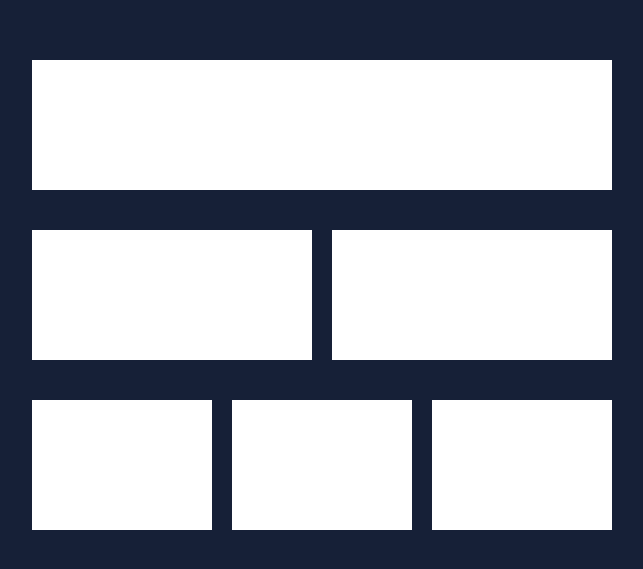
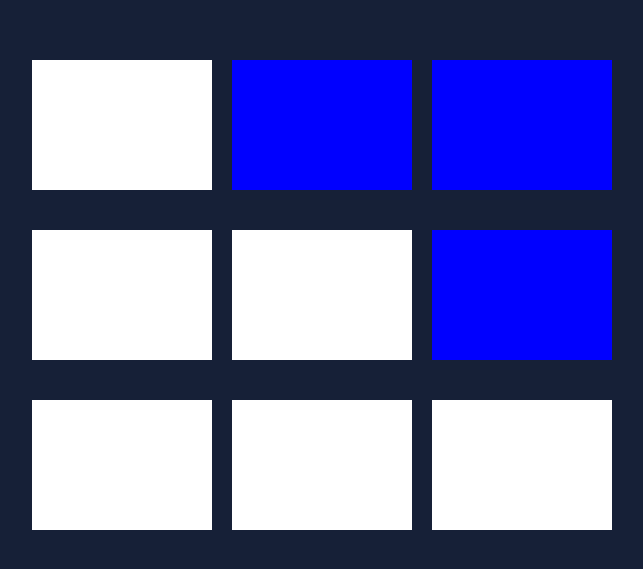
Before and after one commit to DaniAkash/simple-drag-and-drop, a React (Create React App) app: page / in a window 1280 px wide. Shown: the part 105-674 px from the top of the page, without its empty margins (318-961 px from the left). Built offline with nearby package versions, Linux system fonts and the light colour scheme.

Commit message:
create drop area tiles

```diff
--- a/src/App.js
+++ b/src/App.js
@@ -18,6 +18,7 @@ class App extends Component {
     numOfTiles: Array(numberOfTiles).fill(0),
     bottomBarIsHidden: true,
     selectedTiles: initialContainer,
+    dropZone: ['',''],
   }
 
   constructor() {
--- a/src/Components/Container/Container.js
+++ b/src/Components/Container/Container.js
@@ -8,7 +8,7 @@ class Container extends Component {
             <div className={'container'}>
                 {
                     this.props.selectedTiles.map((rowItems, index) =>
-                        <Row items={rowItems} key={index}/>
+                        <Row items={rowItems} key={index} xCord={index}/>
                     )
                 }
             </div>
--- /dev/null
+++ b/src/Components/DropArea/DropArea.js
@@ -0,0 +1,23 @@
+import React, { Component } from 'react';
+import PropTypes from 'prop-types';
+
+class DropArea extends Component {
+
+  static propTypes = {
+    isDragging: PropTypes.bool.isRequired,
+    isDropZone: PropTypes.bool.isRequired,
+  }
+
+  render() {
+    const visibility = this.props.isDragging ? 'visible': 'hidden';
+
+    const dropZone = this.props.isDropZone ? 'dropzone': '';
+
+    return(
+      <div className={`drop-area ${visibility} ${dropZone}`} draggable={true}/>
+    );
+  }
+
+}
+
+export default DropArea;
--- a/src/Components/Row/Row.js
+++ b/src/Components/Row/Row.js
@@ -1,15 +1,16 @@
 import React from 'react';
 
 import SelectedTile from '../Tile/SelectedTile';
+import DropArea from '../DropArea/DropArea';
 
-const Row = ({items}) => (
+const Row = ({items, xCord}) => (
     <div className={'row'}>
         {
             items.map((each, index) => {
                 if(each === 1) {
                     return <SelectedTile key={index}/>;
                 } else {
-                    return null;
+                    return <DropArea key={index} isDragging={true} isDropZone={true}/>;
                 }
             })
         }
--- a/src/Components/Tile/SelectedTile.js
+++ b/src/Components/Tile/SelectedTile.js
@@ -2,6 +2,6 @@ import React from 'react';
 
 const selectedTile = () => (
     <div className={'selected-tile'} draggable={true}/>
-)
+);
 
 export default selectedTile;
--- a/src/index.css
+++ b/src/index.css
@@ -79,4 +79,29 @@ body {
   flex: 1;
   background-color: white;
   margin: 10px;
+
+  transition-property: all;
+  transition-duration: .5s;
+  transition-timing-function: cubic-bezier(0, 1, 0.5, 1);
 }
+
+.drop-area {
+  transition-property: all;
+  transition-duration: .5s;
+  transition-timing-function: cubic-bezier(0, 1, 0.5, 1);
+}
+
+.drop-area.visible {
+  flex: 1;
+  background-color: rgba(0, 0, 0, 0.3);
+  margin: 10px;
+}
+
+.drop-area.hidden {
+  height: 0px;
+  width: 0px;
+}
+
+.dropzone {
+  background-color: blue !important;
+}
```
